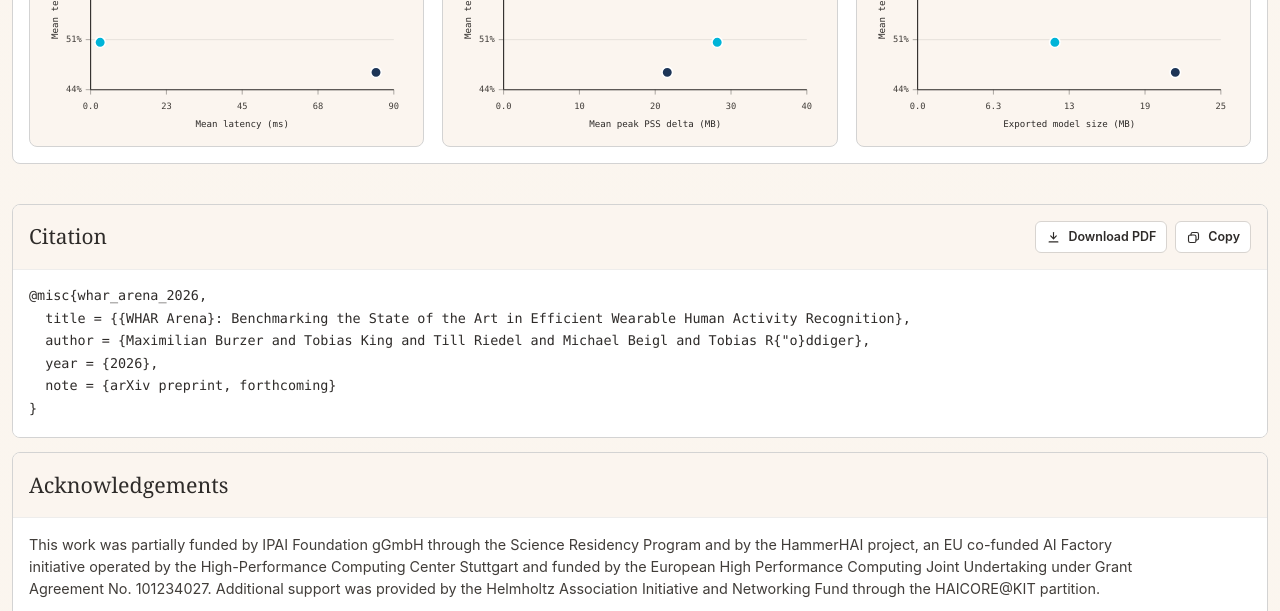
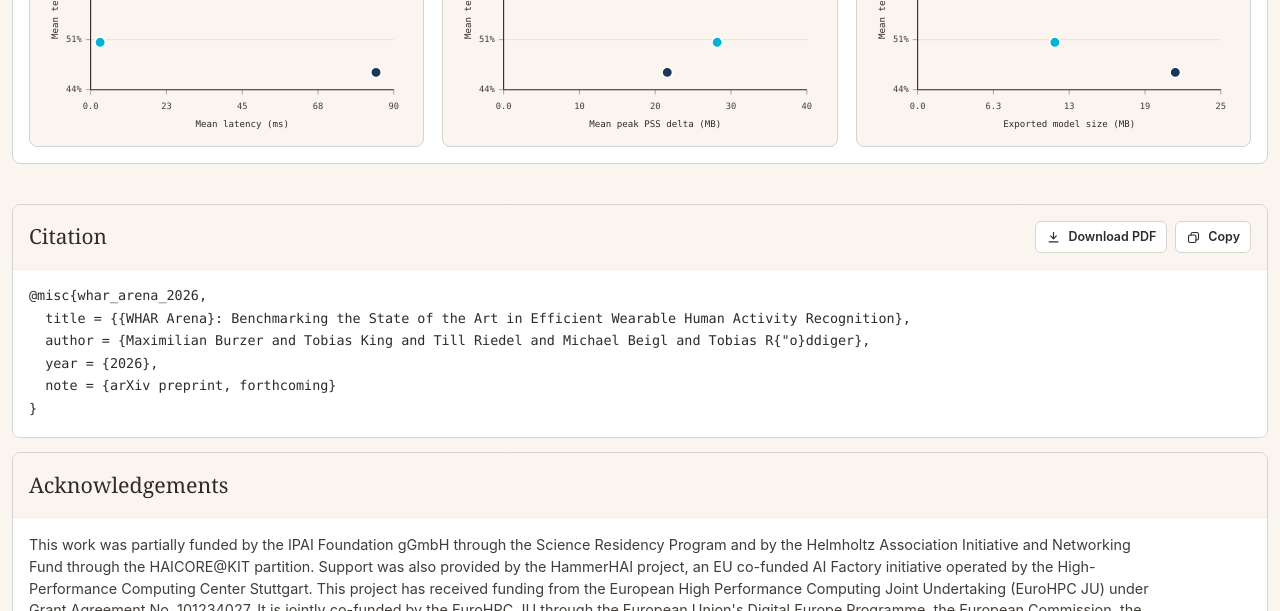
Before and after one commit to teco-kit/whar-arena, an Astro site in the folder apps/web/: page / in a window 1280 px wide. Shown: the part 3197-3808 px from the top of the page. Built offline with nearby package versions, Linux system fonts and the light colour scheme; Astro itself is replaced by a stand-in of ours.

Commit message:
update acks

```diff
--- a/apps/web/src/layouts/BaseLayout.astro
+++ b/apps/web/src/layouts/BaseLayout.astro
@@ -50,7 +50,7 @@ const paperPdfFilename =
   "WHAR_Arena-Benchmarking_the_State_of_the_Art_in_Efficient_Wearable_Human_Activity_Recognition.pdf";
 const paperPdfHref = withBase(`/${paperPdfFilename}`);
 const acknowledgementsText =
-  "This work was partially funded by IPAI Foundation gGmbH through the Science Residency Program and by the HammerHAI project, an EU co-funded AI Factory initiative operated by the High-Performance Computing Center Stuttgart and funded by the European High Performance Computing Joint Undertaking under Grant Agreement No. 101234027. Additional support was provided by the Helmholtz Association Initiative and Networking Fund through the HAICORE@KIT partition.";
+  "This work was partially funded by the IPAI Foundation gGmbH through the Science Residency Program and by the Helmholtz Association Initiative and Networking Fund through the HAICORE@KIT partition. Support was also provided by the HammerHAI project, an EU co-funded AI Factory initiative operated by the High-Performance Computing Center Stuttgart. This project has received funding from the European High Performance Computing Joint Undertaking (EuroHPC JU) under Grant Agreement No. 101234027. It is jointly co-funded by the EuroHPC JU through the European Union's Digital Europe Programme, the European Commission, the German Federal Ministry of Research, Technology and Space (BMFTR), the Baden-Württemberg Ministry of Science, Research and the Arts, the Bavarian State Ministry of Science and the Arts, and the Lower Saxony Ministry of Science and Culture. Views and opinions expressed are those of the author(s) only and do not necessarily reflect those of the European Union or the EuroHPC JU.";
 const acknowledgementLogos = [
   {
     name: "Karlsruhe Institute of Technology",
```
